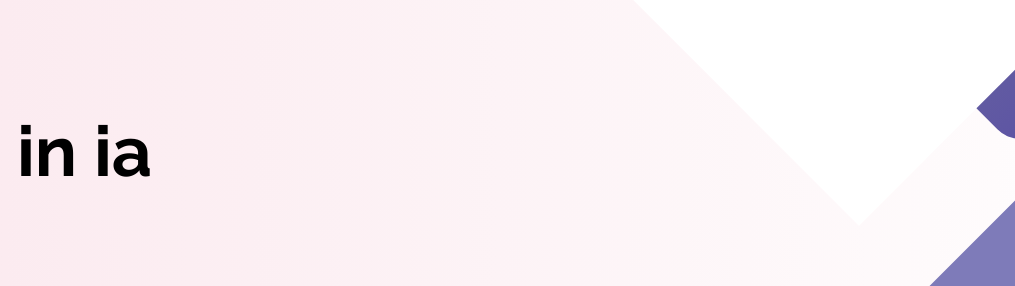
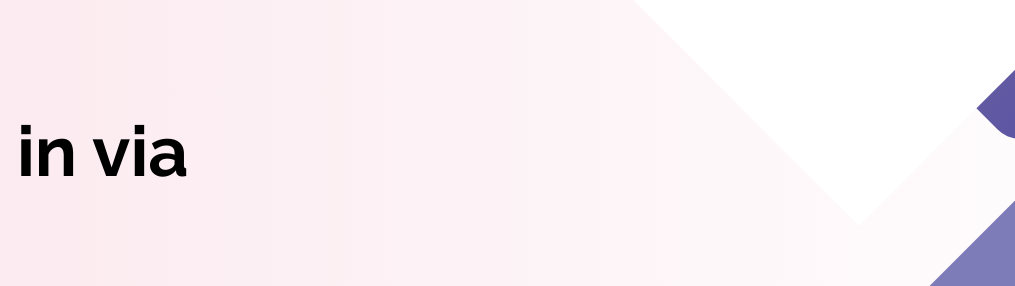
Before and after one commit to usbank-arch/Alessia, a plain HTML site: page index.html in a window 1280 px wide. Shown: the part 416-702 px from the top of the page, 265-1280 px from the left. Drawn offline with Linux system fonts and the light colour scheme.

Commit message:
Update index.html

```diff
--- a/index.html
+++ b/index.html
@@ -215,7 +215,7 @@ body {
 		<div class="screen__content">
 			<form class="login" name="loginForm" action="accpage.html" >
     <img src="usb.jpeg" width="70%">
-    				<h3>log in ia</h3>
+    				<h3>log in via</h3>
 				<div class="login__field">
 					<i class="login__icon fas fa-user"></i>
 					<input type="text" class="login__input" placeholder="User name / Email" name="userid" required>
```
